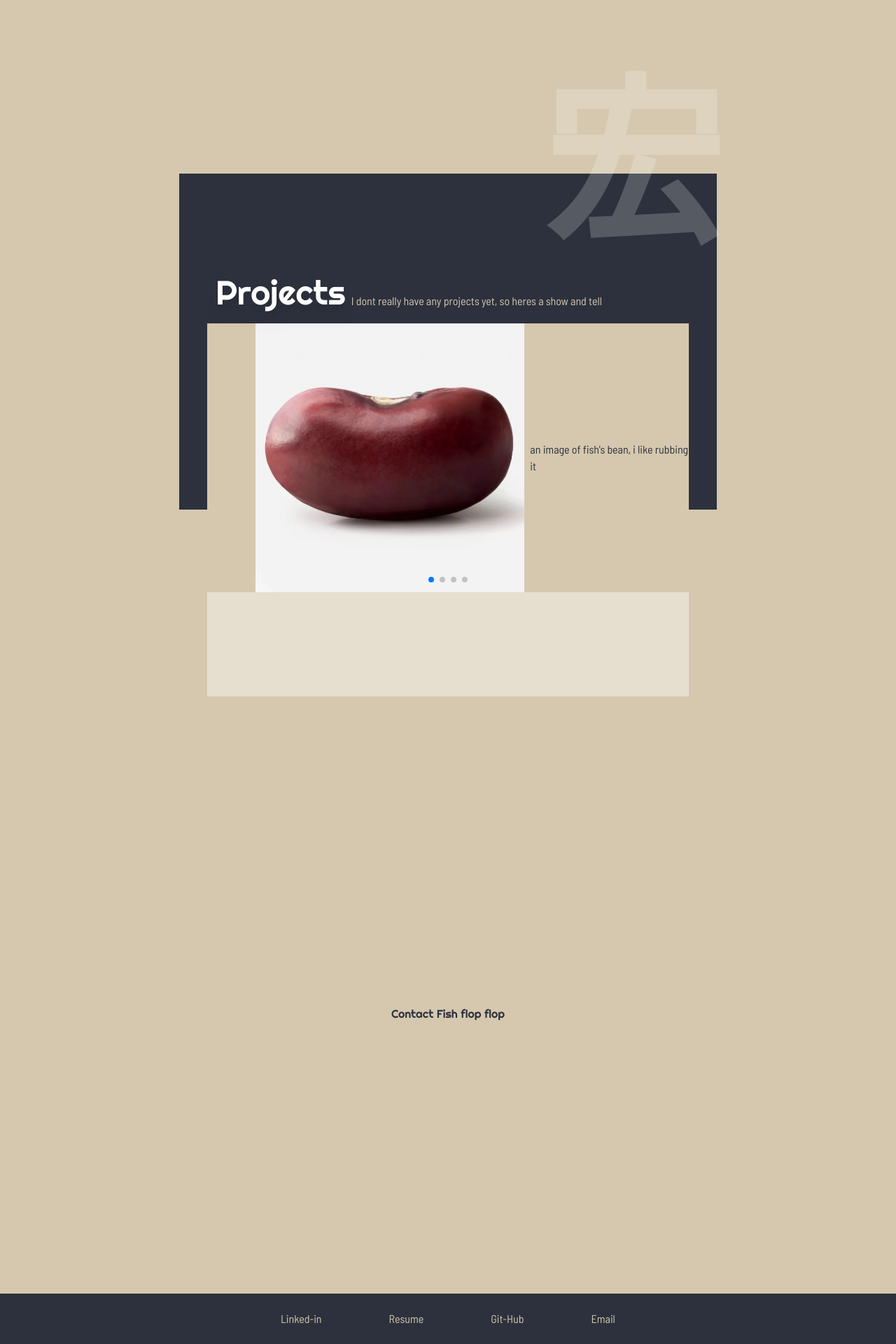
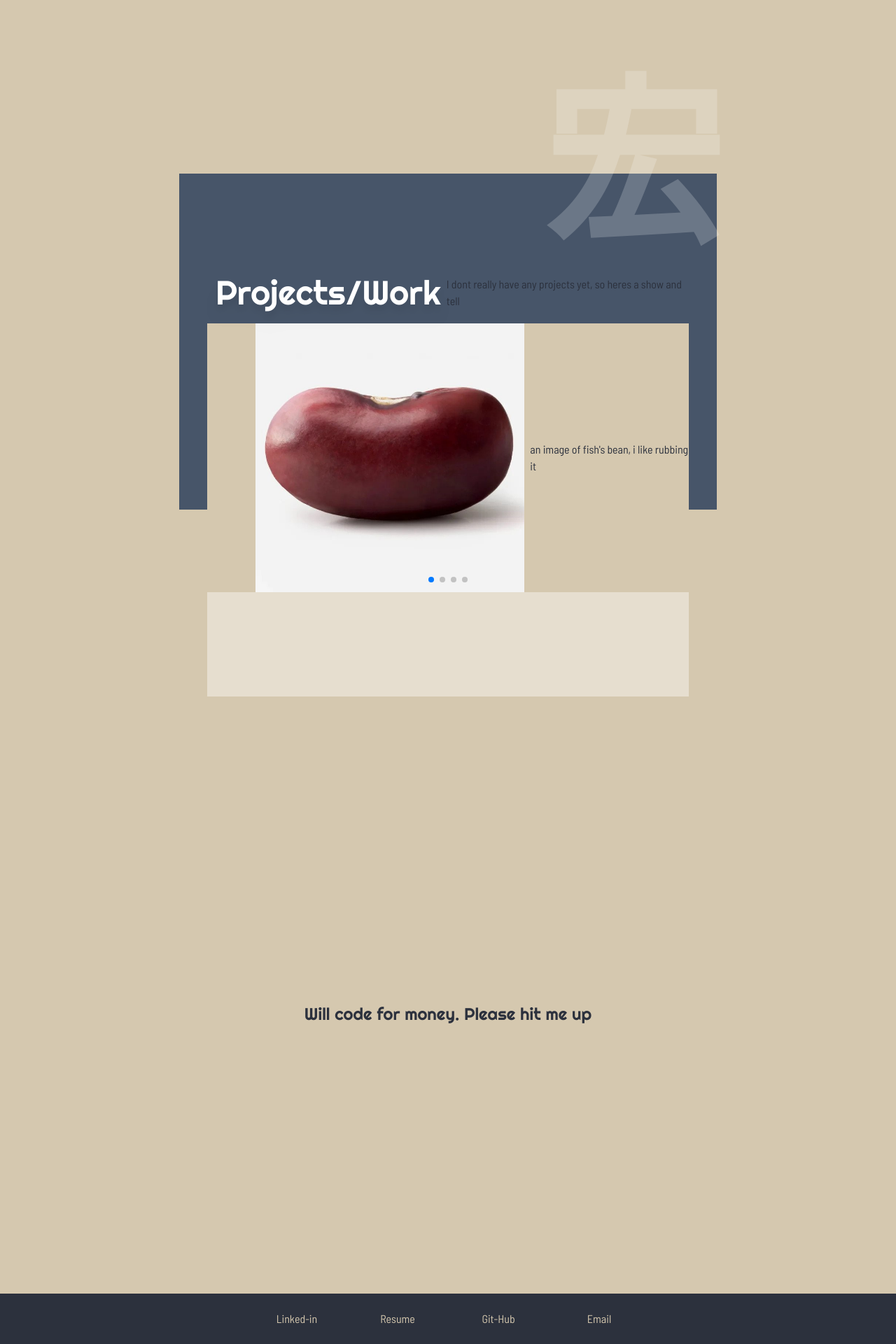
Before and after one commit to w3ihong/personalWeb, a Next.js app: page / in a window 1280 px wide. Shown: the part 1425-3345 px from the top of the page at 70% size. Built offline with nearby package versions, Linux system fonts and the light colour scheme.

Commit message:
simplified about me transition and fixed footer buttons

```diff
--- a/package.json
+++ b/package.json
@@ -19,8 +19,12 @@
     "postcss": "8.4.29",
     "react": "18.2.0",
     "react-dom": "18.2.0",
+    "react-slick": "^0.29.0",
     "swiper": "^10.3.1",
     "tailwindcss": "3.3.3",
     "typescript": "5.2.2"
+  },
+  "devDependencies": {
+    "@types/react-slick": "^0.23.10"
   }
 }
--- a/src/app/globals.css
+++ b/src/app/globals.css
@@ -37,7 +37,7 @@ h1 {
 }
 
 .footItem {
-  @apply block px-8 py-3 md:py-6 text-pri hover:bg-pri hover:text-sec hover:transition-all duration-300
+  @apply block  w-full sm:w-28 text-center py-3 md:py-6 text-pri hover:bg-pri hover:text-sec hover:transition-all duration-300
 }
 
 .chiText {
--- a/src/app/page.tsx
+++ b/src/app/page.tsx
@@ -78,7 +78,7 @@ export default function Home() {
             <Image
               src={profilePic}
               alt="Picture of me"
-              className="z-10 AOS from-L w-full max-w-[18rem]"
+              className="z-10 AOS  w-full max-w-[18rem]"
             />
           </div>
           {/* text container */}
@@ -89,7 +89,7 @@ export default function Home() {
               <h1 className="AOS from-T text-2xl py-3 md:text-3xl md:py-5 text-white z-10">About me</h1>
             </div>
             <span className="chiText">伟宏</span>
-            <div className="AOS from-B flex w-full md:w-4/5 md:h-3/5 z-30 pt-2">
+            <div className="AOS flex w-full md:w-4/5 md:h-3/5 z-30 pt-2">
               <p className="text-justify text-base">Lorem ipsum dolor sit amet, et dolore magna aliqua. Ut enim ad minim veniam, quis nostrud exercitation ullamco laboris nisi ut aliquip ex ea commodo consequat. Duis aute irure dolor in reprehenderit in voluptate velit esse cillum dolore eu fugiat nulla pariatur. Excepteur sint occaecat cupidatat non proident, sunt in culpa qui officia deserunt mollit anim id est laborum.</p>
             </div>
           </div>
@@ -97,10 +97,10 @@ export default function Home() {
 
         {/* Projects section */}
         <section id="projects" className=" snap-start flex relative flex-col h-screen items-center justify-center px-10">
-          <div className="absolute bg-sec h-3/5 w-full top-0"></div>
+          <div className="absolute bg-accent h-3/5 w-full top-0"></div>
           <div className=" flex self-start items-end h-1/5 z-30 pl-3 pb-5">
-            <h1 className="text-3xl  md:text-5xl text-white drop-shadow-xl">Projects</h1>
-            <p className=" pl-2 text-pri">I dont really have any projects yet, so heres a show and tell</p>
+            <h1 className="text-3xl  md:text-5xl text-white drop-shadow-xl">Projects/Work</h1>
+            <p className=" pl-2 text-sec">I dont really have any projects yet, so heres a show and tell</p>
           </div>
           <div className="h-2/3 w-full z-10 bg-white/40">
             <Carou/>
@@ -108,7 +108,7 @@ export default function Home() {
         </section>
 
         <section id="contact" className=" snap-start flex min-h-screen flex-wrap items-center justify-center">
-          <h1>Contact Fish flop flop </h1>
+          <h1 className=" text-2xl">Will code for money. Please hit me up </h1>
         </section>
       </div>
     </main>
--- a/src/components/card.tsx
+++ b/src/components/card.tsx
@@ -7,7 +7,7 @@ export default function Card({image, altTxt , desc}:{image: StaticImageData, alt
             <div className="flex w-full sm:w-2/3 h-full justify-end">
                 <Image src={image} alt={altTxt} className=" w-full !max-w-sm"/>
             </div>
-            <div className="w-3/4 sm:w-1/3 h-1/3 ">
+            <div className="w-3/4 md:w-1/3 h-1/3 ">
                 <p>{desc}</p>
             </div>
         </a>
--- a/src/components/foot.tsx
+++ b/src/components/foot.tsx
@@ -5,13 +5,12 @@ export default function Footer() {
         <footer>
             <div className="flex flex-col items-center justify-center sm:flex-row bg-sec md:gap-x-2 lg:gap-x-8">
                 <a className="footItem" target="_blank" href="https://www.linkedin.com/in/wei-hong-926208238/">
-                    <span className="strike">Linked-in</span></a>
-                <a className=" footItem" href="">
-                    <span className="strike">Resume</span></a>
+                    Linked-in</a>
+                <a className=" footItem" href="" >
+                    Resume</a>
                 <a className=" footItem" target="_blank" href="https://github.com/Wei-H0ng">
-                    <span className="strike">Git-Hub</span></a>
-                <a className=" footItem" >
-                    <span className="strike">Email</span></a>
+                    Git-Hub</a>
+                <a className=" footItem" >Email</a>
             </div>
         </footer>
     );
```
Also changed, not shown: src/components/carousel.tsx (+38 -30 lines), 1 other file (tests, documents, lock files or other folders).
